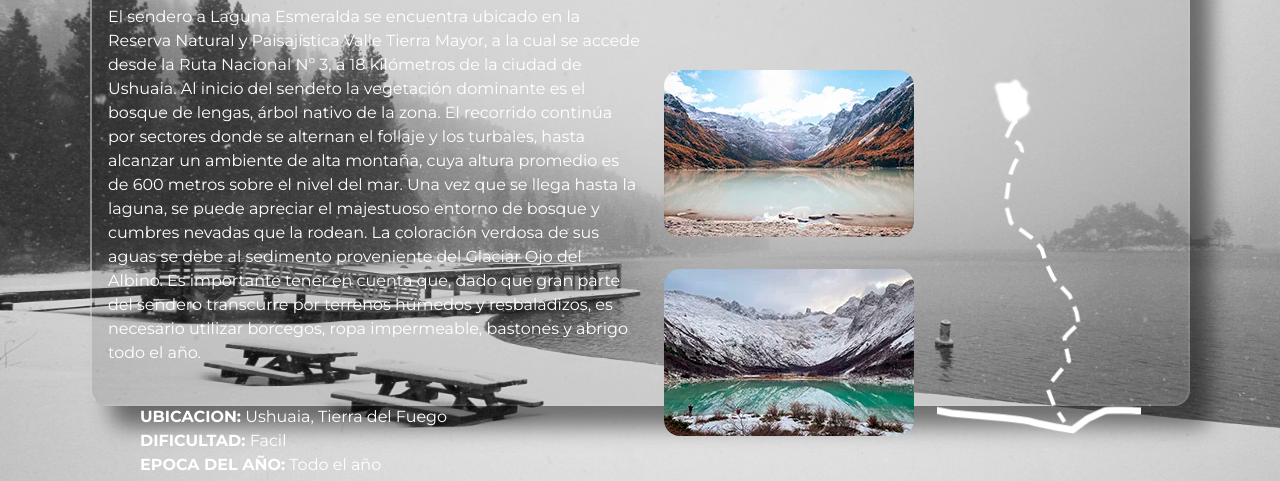
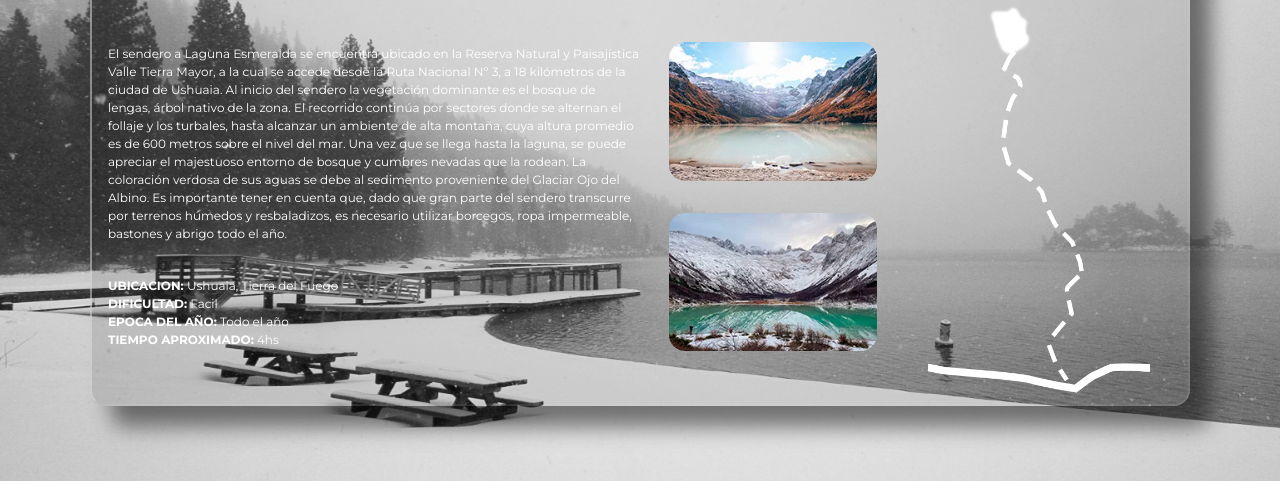
Before and after one commit to facundoheredia/CoderHouse_Desarrollo_Web, a website: page PreEntrega3+Heredia/pages/circuitos.html in a window 1280 px wide. Shown: the part 246-727 px from the top of the page. Drawn offline with nearby package versions, Linux system fonts and the light colour scheme.

Commit message:
modificaciones en html circuitos y contacto y sus media

```diff
--- a/PreEntrega3+Heredia/scss/_media/_media.scss
+++ b/PreEntrega3+Heredia/scss/_media/_media.scss
@@ -1,6 +1,6 @@
 @media screen and (max-width: 575.98px) {
   #mainCircuitos {
-    height: 300vh !important;
+    height: 150vh !important;
     div {
       div {
         div {
@@ -14,7 +14,6 @@
                     display: flex !important;
                     flex-direction: column !important;
                     padding: 0rem !important;
-                    justify-content: space-evenly !important;
                   li {
                     .h-25 {
                       height: 250px !important;
@@ -248,7 +247,7 @@
   }
 
   #mainCircuitos {
-    height: 160vh !important;
+    height: 200vh !important;
     div {
       div {
         div {
@@ -318,4 +317,32 @@
       }
     }
   }
+  #mainCircuitos{
+    div{
+      div{
+        div{
+          div{
+            article{
+              font-size: 0.75rem;
+            }
+            div{
+              ul{
+                padding: 0rem;
+                li{
+                  img{
+                    width: 90%;
+                  }
+                }
+              }
+            }
+            div{
+              .imagen_circuito_mapa{
+                padding: 0rem;
+              }
+            }
+          }
+        }
+      }
+    }
+  }
 }
```
Also changed, not shown: PreEntrega3+Heredia/pages/circuitos.html (+2 -2 lines), PreEntrega3+Heredia/pages/contacto.html (+1 -1 lines), PreEntrega3+Heredia/css/style.css.
